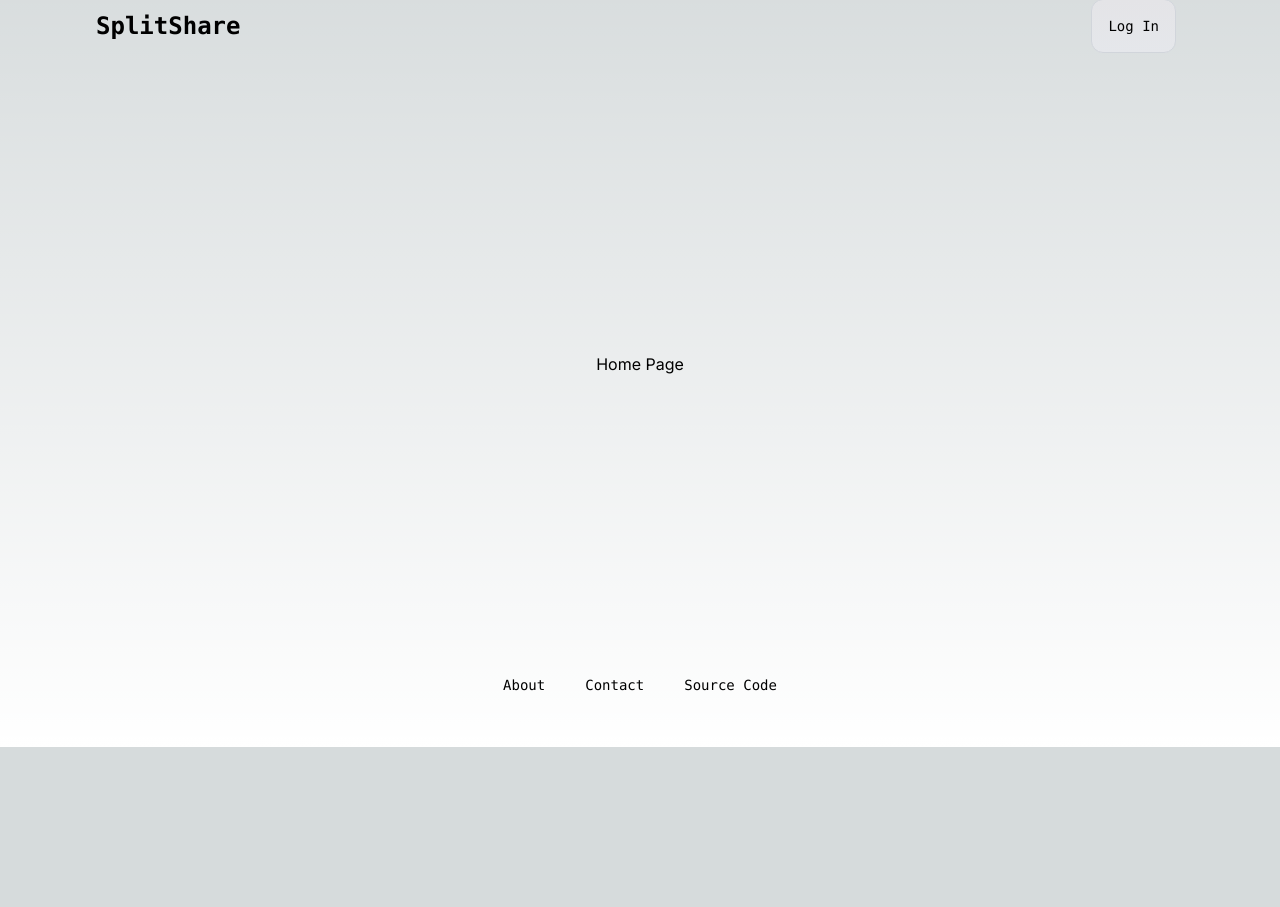
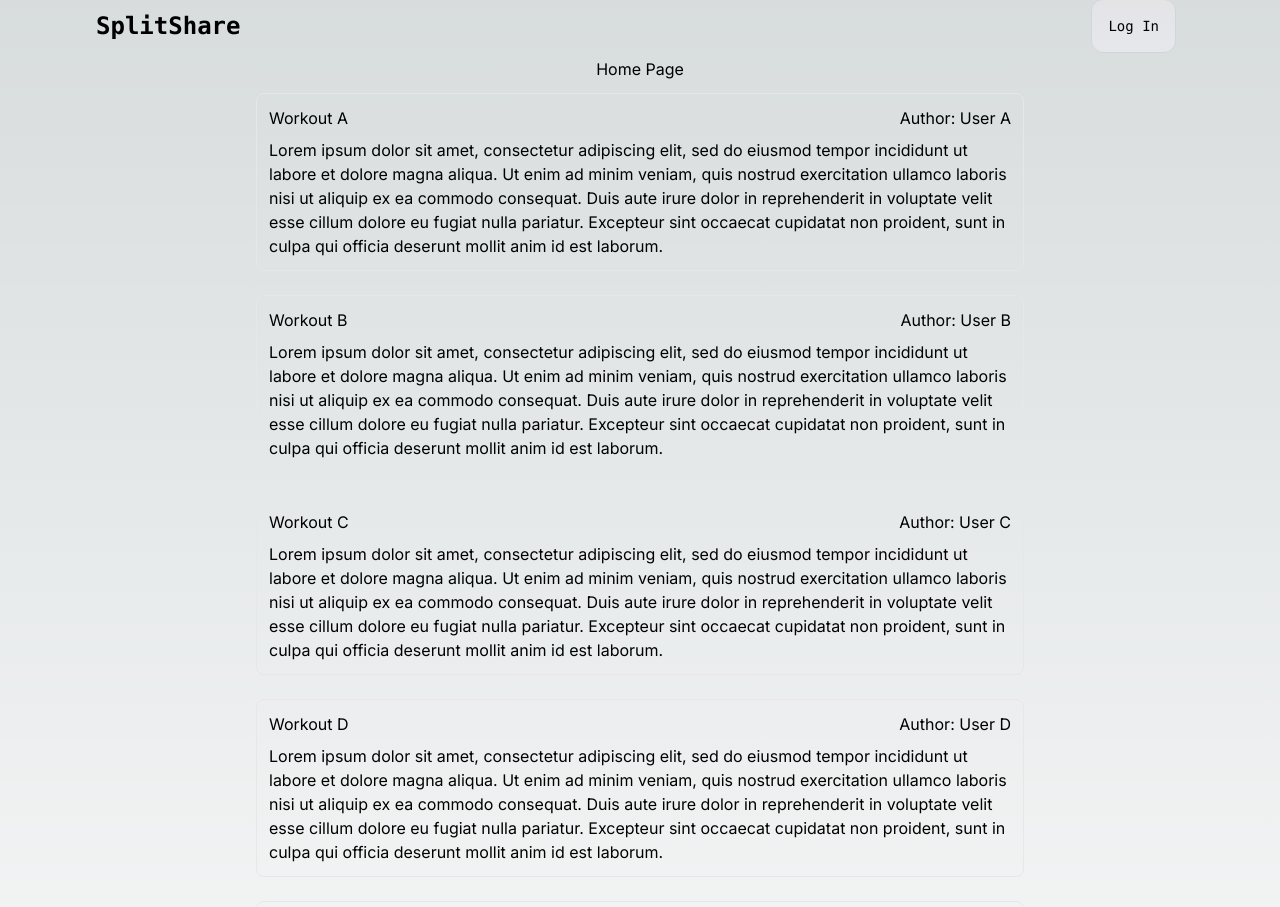
Before and after one commit to vbojcev/SplitShare, a Next.js app in the folder split-share/: page / in a window 1280 px wide. Shown: the part 53-960 px from the top of the page. Before the commit the page ends 800 px from the top, so only its background shows below. Built offline with nearby package versions, Linux system fonts and the light colour scheme.

Commit message:
Workout card work

```diff
--- a/split-share/app/layout.tsx
+++ b/split-share/app/layout.tsx
@@ -7,9 +7,10 @@ const inter = Inter({ subsets: ['latin'] });
 
 export const metadata = {
   title: 'SplitShare',
-  description: 'Generated by create next app',
+  description: 'Create, Share, and Track your Workouts!',
 };
 
+//
 export default function RootLayout({
   children,
 }: {
@@ -19,6 +20,7 @@ export default function RootLayout({
     <html lang="en">
       <body className={inter.className}>
         <main className="flex min-h-screen flex-col items-center justify-between px-24 py-12">
+          {/*Header and Footer are present at all times => render in root layout */}
           <Header />
           {children}
           <Footer />
--- a/split-share/app/page.tsx
+++ b/split-share/app/page.tsx
@@ -1,5 +1,7 @@
-import Image from 'next/image';
-import Header from '@/components/Header';
+import WorkoutCard from '@/components/WorkoutCard';
+
+let placeholdertext: string =
+  'Lorem ipsum dolor sit amet, consectetur adipiscing elit, sed do eiusmod tempor incididunt ut labore et dolore magna aliqua. Ut enim ad minim veniam, quis nostrud exercitation ullamco laboris nisi ut aliquip ex ea commodo consequat. Duis aute irure dolor in reprehenderit in voluptate velit esse cillum dolore eu fugiat nulla pariatur. Excepteur sint occaecat cupidatat non proident, sunt in culpa qui officia deserunt mollit anim id est laborum.';
 
 export default function Home() {
   return (
@@ -8,6 +10,38 @@ export default function Home() {
         <p>Home Page</p>
       </div>
 
+      <div className="relative flex w-full flex-col place-items-center">
+        <WorkoutCard
+          name={'Workout A'}
+          author={'User A'}
+          description={placeholdertext}
+        />
+        <WorkoutCard
+          name={'Workout B'}
+          author={'User B'}
+          description={placeholdertext}
+        />
+        <WorkoutCard
+          name={'Workout C'}
+          author={'User C'}
+          description={placeholdertext}
+        />
+        <WorkoutCard
+          name={'Workout D'}
+          author={'User D'}
+          description={placeholdertext}
+        />
+        <WorkoutCard
+          name={'Workout E'}
+          author={'User E'}
+          description={placeholdertext}
+        />
+        <WorkoutCard
+          name={'Workout F'}
+          author={'User F'}
+          description={placeholdertext}
+        />
+      </div>
       {/*<div className="mb-32 grid text-center lg:mb-0 lg:grid-cols-4 lg:text-left">
         <HomePageLink text={'Link 1'} desc={'Description 1'} />
         <HomePageLink text={'Link 2'} desc={'Description 2'} />
@@ -36,6 +70,8 @@ const HomePageLink = ({ text, desc }: { text: string; desc: string }) => {
     </a>
   );
 };
+
+//ORIGINAL NEXTJS TEMPLATE CODE:
 
 /*export default function Home() {
   return (
--- a/split-share/components/Header.tsx
+++ b/split-share/components/Header.tsx
@@ -1,5 +1,10 @@
+'use client';
+
 import Link from 'next/link';
 import loggedIn from '@/utils/login';
+
+import { useState, useEffect } from 'react';
+import { signIn, signOut, useSession } from 'next-auth/react';
 
 const Header = () => {
   return (
--- /dev/null
+++ b/split-share/components/WorkoutCard.tsx
@@ -0,0 +1,25 @@
+const WorkoutCard = ({
+  author,
+  name,
+  description,
+}: {
+  author: string;
+  name: string;
+  description: string;
+}) => {
+  return (
+    <div
+      className={
+        'm-3 w-full max-w-3xl justify-center rounded-lg border p-3 align-middle'
+      }
+    >
+      <div className={'flex justify-between'}>
+        <p>{name}</p>
+        <p>Author: {author}</p>
+      </div>
+      <p className={'mt-2'}>{description}</p>
+    </div>
+  );
+};
+
+export default WorkoutCard;
--- a/split-share/package.json
+++ b/split-share/package.json
@@ -13,9 +13,13 @@
     "@types/react": "18.2.7",
     "@types/react-dom": "18.2.4",
     "autoprefixer": "10.4.14",
+    "bcrypt": "^5.1.0",
     "eslint": "8.41.0",
     "eslint-config-next": "13.4.4",
+    "mongodb": "^5.5.0",
+    "mongoose": "^7.2.1",
     "next": "13.4.4",
+    "next-auth": "^4.22.1",
     "postcss": "8.4.23",
     "react": "18.2.0",
     "react-dom": "18.2.0",
```
Also changed, not shown: 3 other files (tests, documents, lock files or other folders).
